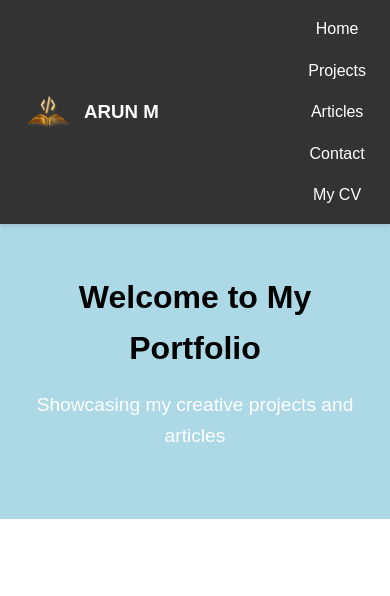
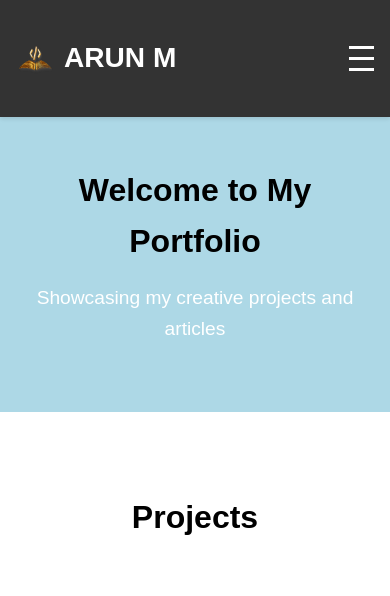
Before and after one commit to ARUN-M-BE/Basic-HTML-Website, a plain HTML site: page index.html in a window 390 px wide. Shown: the top 596 px of the page. Drawn offline with Linux system fonts and the light colour scheme.

Commit message:
css layout

```diff
--- a/assets/style.css
+++ b/assets/style.css
@@ -16,6 +16,8 @@ body {
 .header{
     background: lightblue;
 }
+
+/* Navbar */
 nav {
     position: sticky;
     top: 0;
@@ -25,26 +27,32 @@ nav {
     align-items: center;
     background: #333;
     color: #fff;
-    padding: 0.5rem 1.5rem;
+    padding: .5rem 1rem;
     box-shadow: 0 2px 4px rgba(0, 0, 0, 0.1);
 }
 
+/* Logo Centered in Mobile */
 nav .logo {
     display: flex;
     align-items: center;
+    justify-content: center;
+    font-size: 1.5rem;
+    font-weight: bold;
 }
 
 nav .logo img {
-    width: 50px;
-    height: 50px;
-    margin-right: 10px;
+    width: 40px;
+    height: 40px;
+    margin-right: 0.5rem;
 }
 
+/* Navigation Menu */
 nav ul {
     list-style: none;
     display: flex;
     margin: 0;
     padding: 0;
+    transition: transform 0.3s ease-in-out;
 }
 
 nav ul li {
@@ -61,6 +69,56 @@ nav ul li a {
 nav ul li a:hover {
     color: #00bcd4;
 }
+
+/* Hamburger Icon */
+nav .hamburger {
+    display: none;
+    flex-direction: column;
+    cursor: pointer;
+}
+
+nav .hamburger span {
+    background: #fff;
+    height: 3px;
+    width: 25px;
+    margin: 4px 0;
+    transition: 0.3s;
+}
+
+/* Mobile View */
+@media (max-width: 768px) {
+    nav ul {
+        flex-direction: column;
+        position: absolute;
+        top: 100%;
+        left: 0;
+        width: 100%;
+        background: #333;
+        transform: translateY(-100%);
+        opacity: 0;
+        pointer-events: none;
+    }
+
+    nav ul.active {
+        transform: translateY(0);
+        opacity: 1;
+        pointer-events: all;
+    }
+
+    nav ul li {
+        margin: 1rem 0;
+        text-align: center;
+    }
+
+    nav .hamburger {
+        display: flex;
+    }
+    /* nav{
+
+        margin-bottom:100px;
+    } */
+}
+
 
 header {
     background: url('./assets/header-bg.jpg') no-repeat center center/cover;
@@ -214,14 +272,6 @@ footer {
 
 /* Responsive Design */
 @media (max-width: 768px) {
-    nav ul {
-        flex-direction: column;
-        align-items: center;
-    }
-
-    nav ul li {
-        margin: 0.5rem 0;
-    }
 
     header {
         padding: 3rem 1rem;
--- a/index.html
+++ b/index.html
@@ -36,10 +36,15 @@
             <p class="browsehappy">You are using an <strong>outdated</strong> browser. Please <a href="#">upgrade your browser</a> to improve your experience.</p>
         <![endif]-->
 
-    <nav class="">
+    <nav>
         <div class="logo">
             <img src="./assets/android-chrome-512x512.png" alt="logo">
             <h3>ARUN M</h3>
+        </div>
+        <div class="hamburger" onclick="toggleMenu()">
+            <span></span>
+            <span></span>
+            <span></span>
         </div>
         <ul>
             <li><a href="index.html">Home</a></li>
@@ -49,6 +54,7 @@
             <li><a href="./assets/resume.pdf" target="_blank">My CV</a></li>
         </ul>
     </nav>
+
 
     <header class="header">
         <div class="container">
@@ -130,6 +136,14 @@
             </p>
         </div>
     </footer>
+
+    <script>
+        function toggleMenu() {
+            const menu = document.querySelector('nav ul');
+            menu.classList.toggle('active');
+        }
+    </script>
+
 </body>
 
 </html>
```
Also changed, not shown: 1 other file.
